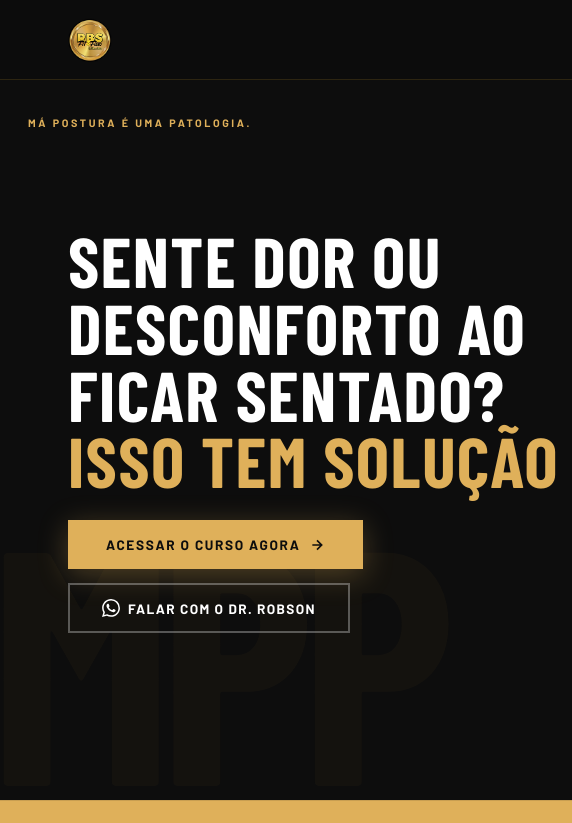
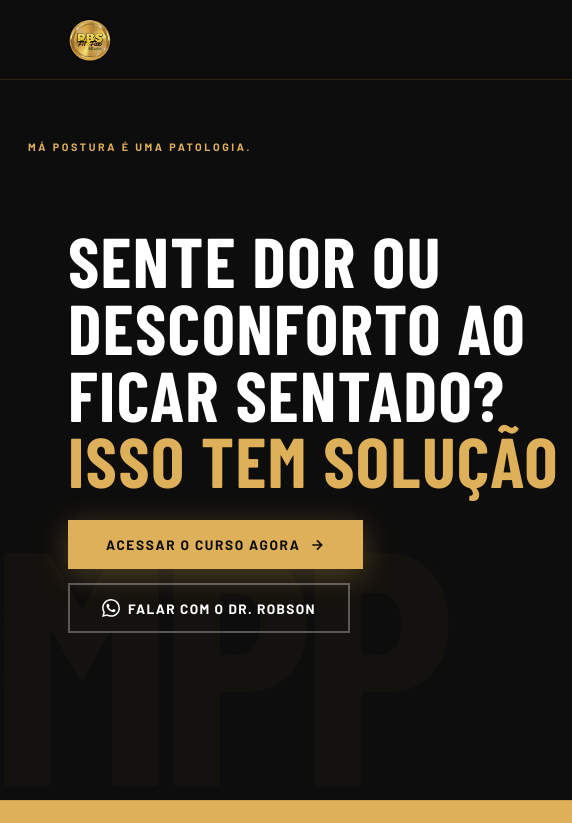
Before and after one commit to flashdoaliexpress-droid/robson-batista, a plain HTML site: page index.html in a window 1280 px wide. Shown: the top 823 px of the page, 0-572 px from the left. Drawn offline with nearby package versions, Linux system fonts and the light colour scheme; a script that the page names is missing; a web font is replaced by a local one.

Commit message:
Eyebrow +60px abaixo da nav

```diff
--- a/css/style.css
+++ b/css/style.css
@@ -397,7 +397,7 @@ ul  { list-style: none; }
   text-transform: uppercase;
   color: var(--accent);
   position: absolute;
-  top: calc(var(--nav-h) + 36px);
+  top: calc(var(--nav-h) + 60px);
   left: 28px;
   z-index: 3;
   margin: 0;
```
